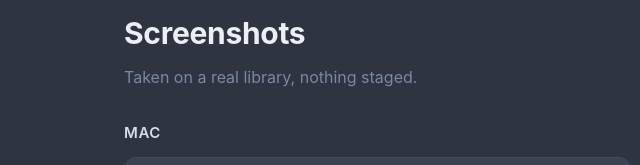
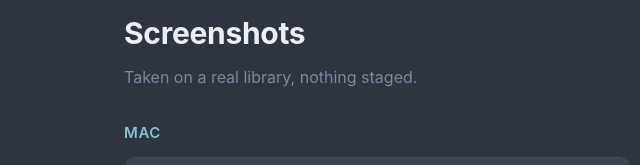
Before and after one commit to asahium/kveikur, a plain HTML site: page docs/index.html in a window 1280 px wide. Shown: the part 2080-2245 px from the top of the page, 0-640 px from the left. Drawn offline with Linux system fonts and the light colour scheme.

Commit message:
Page: fix heading colour

```diff
--- a/docs/index.html
+++ b/docs/index.html
@@ -104,7 +104,7 @@
   .shots { display: grid; gap: 18px; align-items: start; margin-bottom: 28px; }
   .shots.mac { grid-template-columns: 1fr 1fr; }
   .shots.phone { grid-template-columns: repeat(5, 1fr); }
-  #shots h3 { color: var(--n8); font-size: 15px; font-weight: 600; letter-spacing: .04em; text-transform: uppercase; margin: 24px 0 12px; }
+  #shots h3 { color: var(--frost8); font-size: 15px; font-weight: 600; letter-spacing: .04em; text-transform: uppercase; margin: 24px 0 12px; }
   .shots figure { margin: 0; }
   .shots img { width: 100%; border-radius: 12px; border: 1px solid var(--n2); display: block; background: var(--n1); }
   .shots figcaption { color: var(--muted); font-size: 14px; margin-top: 8px; }
```
